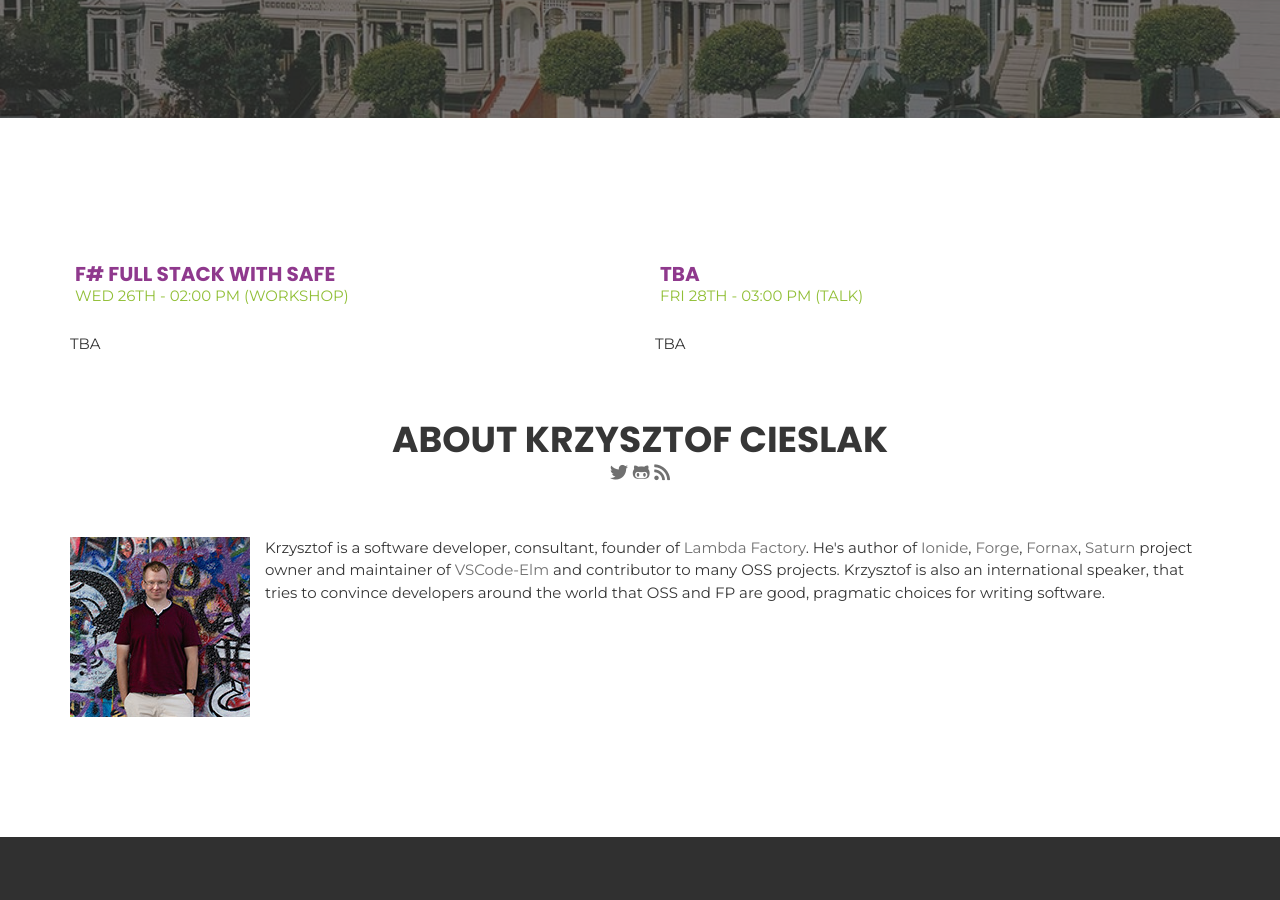
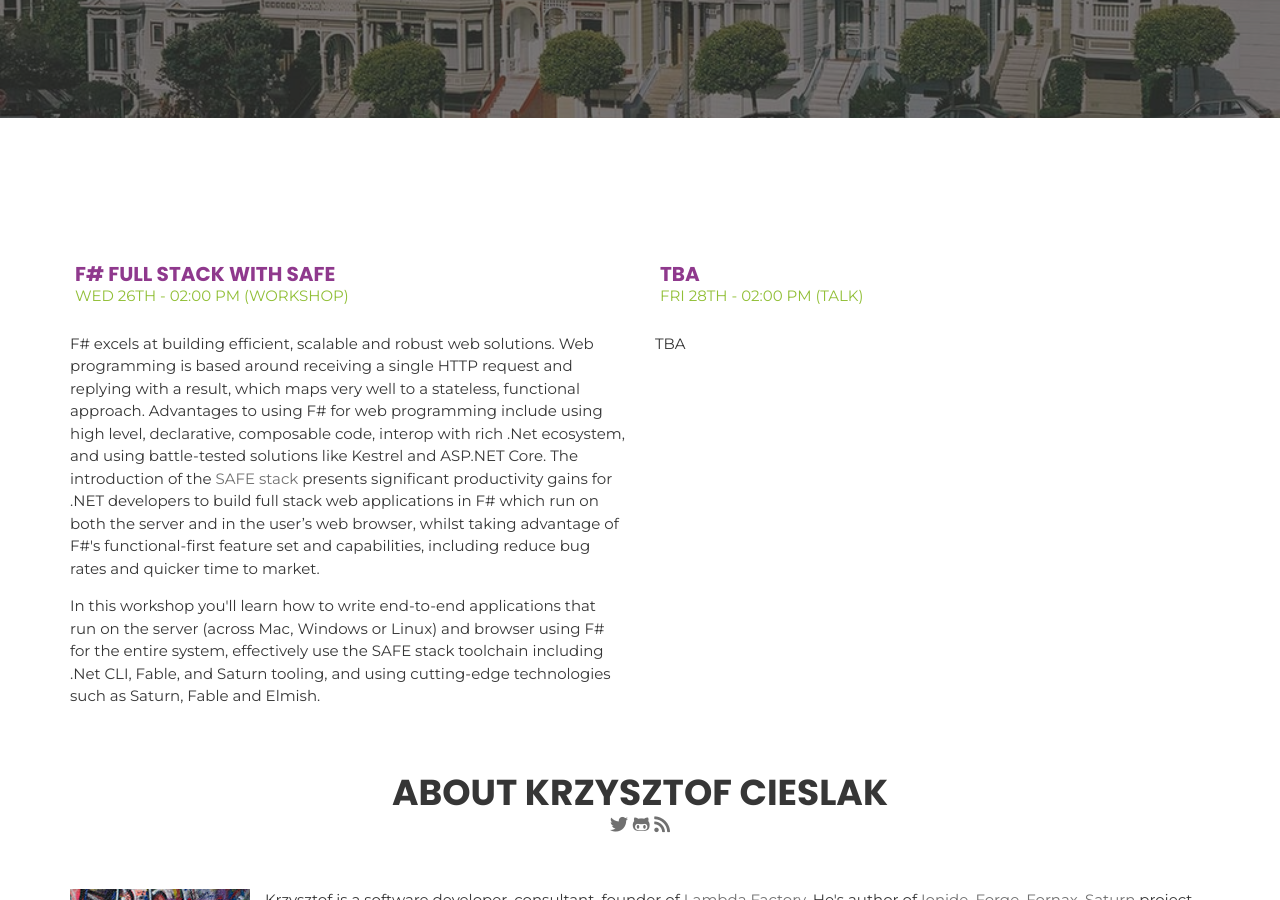
Before and after one commit to open-fsharp/open-fsharp.github.io, a Jekyll site: the page built from speakers/krzysztof-cieslak.md, in a window 1280 px wide and 900 px high, scrolled down 194 px. Built offline with Jekyll 4.4.1, drawn with Linux system fonts in a browser that asks for light colours; nearby versions of some CDN libraries; comment, search, counter and statistics services are not loaded.

Commit message:
update info workshop krzysztof cieslak

```diff
--- a/speakers/krzysztof-cieslak.md
+++ b/speakers/krzysztof-cieslak.md
@@ -13,7 +13,10 @@
             </div>
             <div>
                 <p>
-                    TBA
+                    F# excels at building efficient, scalable and robust web solutions. Web programming is based around receiving a single HTTP request and replying with a result, which maps very well to a stateless, functional approach. Advantages to using F# for web programming include using high level, declarative, composable code, interop with rich .Net ecosystem, and using battle-tested solutions like Kestrel and ASP.NET Core. The introduction of the <a href="https://safe-stack.github.io/" target="_blank">SAFE stack</a> presents significant productivity gains for .NET developers to build full stack web applications in F# which run on both the server and in the user’s web browser, whilst taking advantage of F#'s functional-first feature set and capabilities, including reduce bug rates and quicker time to market.
+                </p>
+                <p>
+                    In this workshop you'll learn how to write end-to-end applications that run on the server (across Mac, Windows or Linux) and browser using F# for the entire system, effectively use the SAFE stack toolchain including .Net CLI, Fable, and Saturn tooling, and using cutting-edge technologies such as Saturn, Fable and Elmish.
                 </p>
             </div>
         </div>
@@ -22,7 +25,7 @@
         <div class="speaker-talk">
             <div class="section-head">
                 <h2 class="header-title">TBA</h2>
-                    <p class="header-desc">Fri 28th - 03:00 PM (Talk)</p>
+                    <p class="header-desc">Fri 28th - 02:00 PM (Talk)</p>
             </div>
             <div>
                 <p>
```
